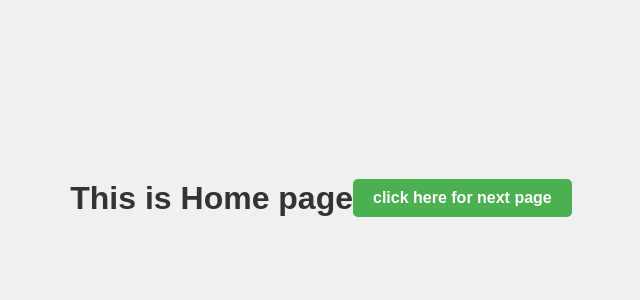
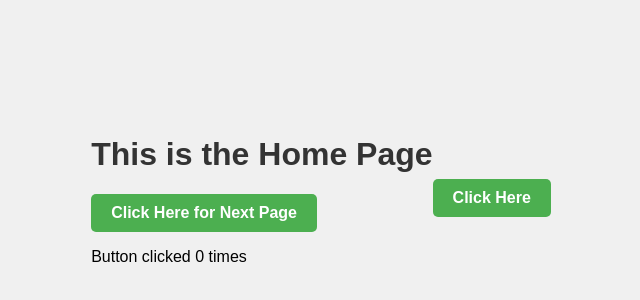
Before and after one commit to jsbagul/Repo_Chemito3, a plain HTML site: page index.html in a window 1280 px wide. Shown: the part 202-502 px from the top of the page, without its empty margins (319-959 px from the left). Drawn offline with Linux system fonts and the light colour scheme.

Commit message:
modification in home structure

```diff
--- a/index.html
+++ b/index.html
@@ -7,8 +7,13 @@
     <link rel="stylesheet" href="style1.css">
 </head>
 <body>
-    <h1>This is Home page </h1>
-    <br>
-    <button> <a href="secondPage.html">click here for next page</a></button>
+    <div>
+        <h1>This is the Home Page</h1>
+        <p id="greeting"></p>
+        <button id="nextPageButton"><a href="secondPage.html">Click Here for Next Page</a></button>
+        <p id="click-count">Button clicked 0 times</p>
+    </div>
+    <button><a href="secondPage.html">Click Here</a></button>
+    <script src="script1.js"></script>
 </body>
 </html>
```
